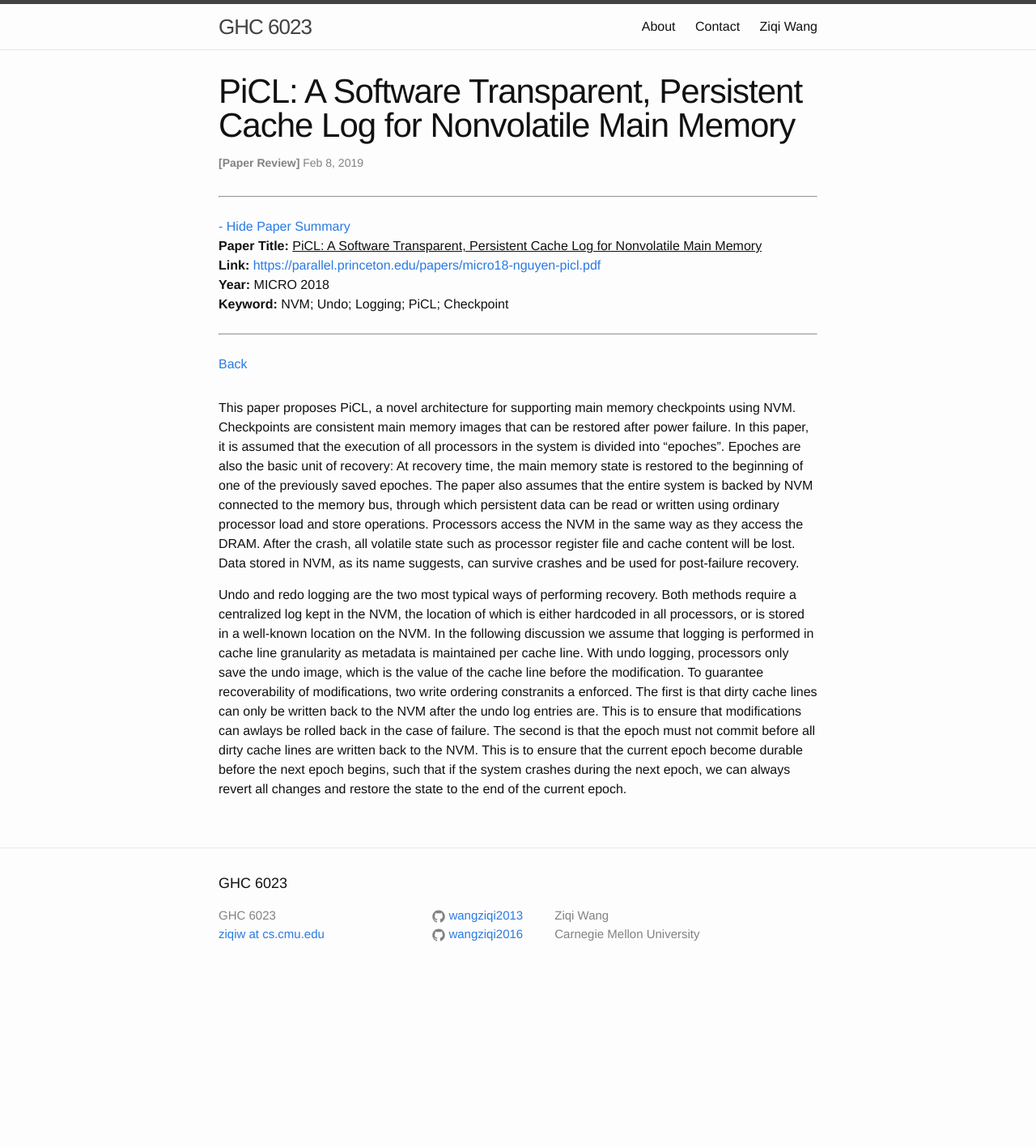
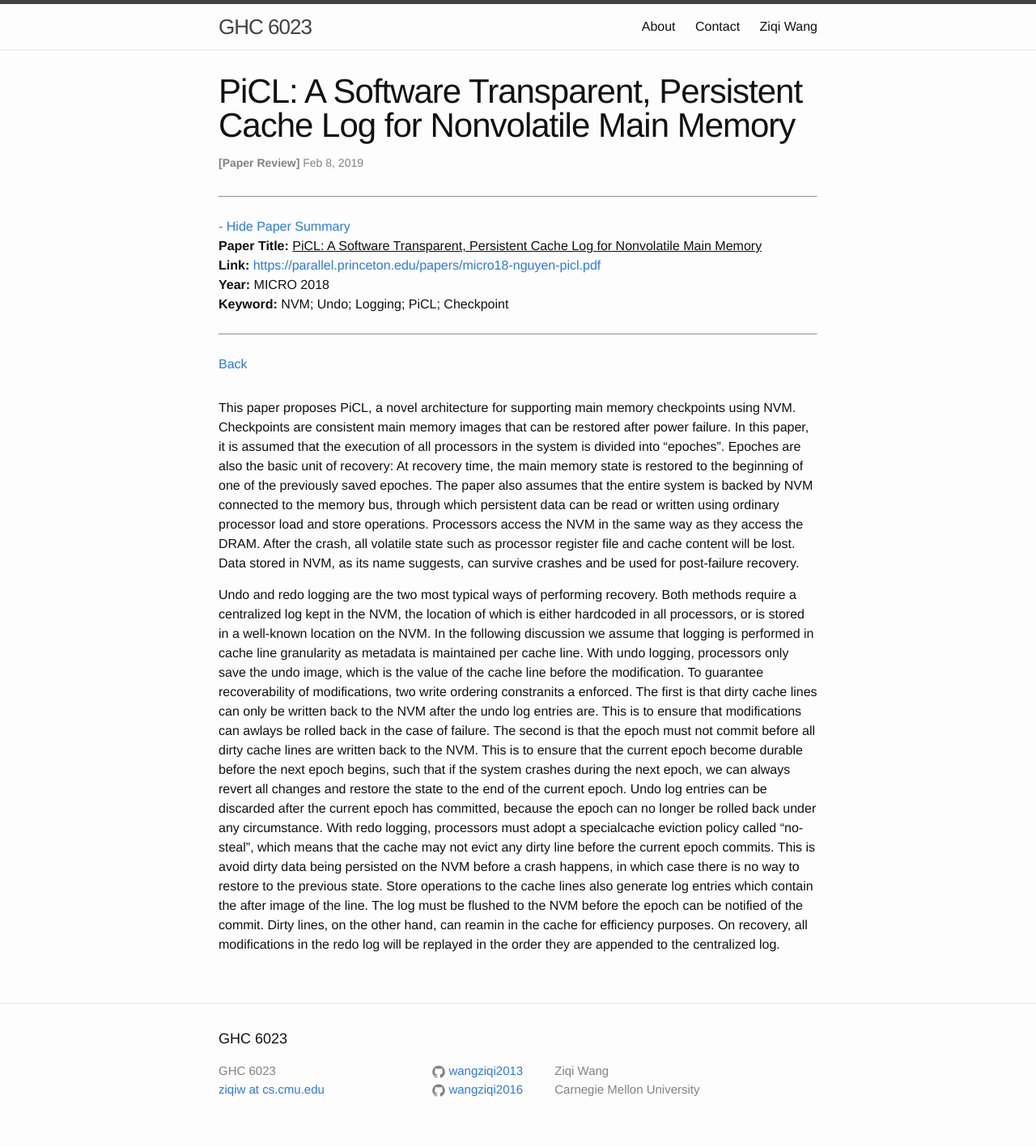
Before and after one commit to wangziqi2013/wangziqi2013.github.io, a Jekyll site: the page built from _posts/2019-02-08-picl.markdown, in a window 1280 px wide. Shown: the whole page at 81% size. Built offline with Jekyll 4.4.1, drawn with Linux system fonts in a browser that asks for light colours; before the commit the page ends 1225 px from its top, so only the background shows below that.

Commit message:
Working on redo

```diff
--- a/_posts/2019-02-08-picl.markdown
+++ b/_posts/2019-02-08-picl.markdown
@@ -31,4 +31,11 @@ lines can only be written back to the NVM after the undo log entries are. This i
 be rolled back in the case of failure. The second is that the epoch must not commit before all dirty cache lines are
 written back to the NVM. This is to ensure that the current epoch become durable before the next epoch begins, such that
 if the system crashes during the next epoch, we can always revert all changes and restore the state to the end of the
-current epoch.
+current epoch. Undo log entries can be discarded after the current epoch has committed, because the epoch can no longer
+be rolled back under any circumstance. With redo logging, processors must adopt a specialcache eviction policy called "no-steal",
+which means that the cache may not evict any dirty line before the current epoch commits. This is avoid dirty data being
+persisted on the NVM before a crash happens, in which case there is no way to restore to the previous state. Store
+operations to the cache lines also generate log entries which contain the after image of the line. The log must be flushed
+to the NVM before the epoch can be notified of the commit. Dirty lines, on the other hand, can reamin in the cache
+for efficiency purposes. On recovery, all modifications in the redo log will be replayed in the order they are appended
+to the centralized log.
```
